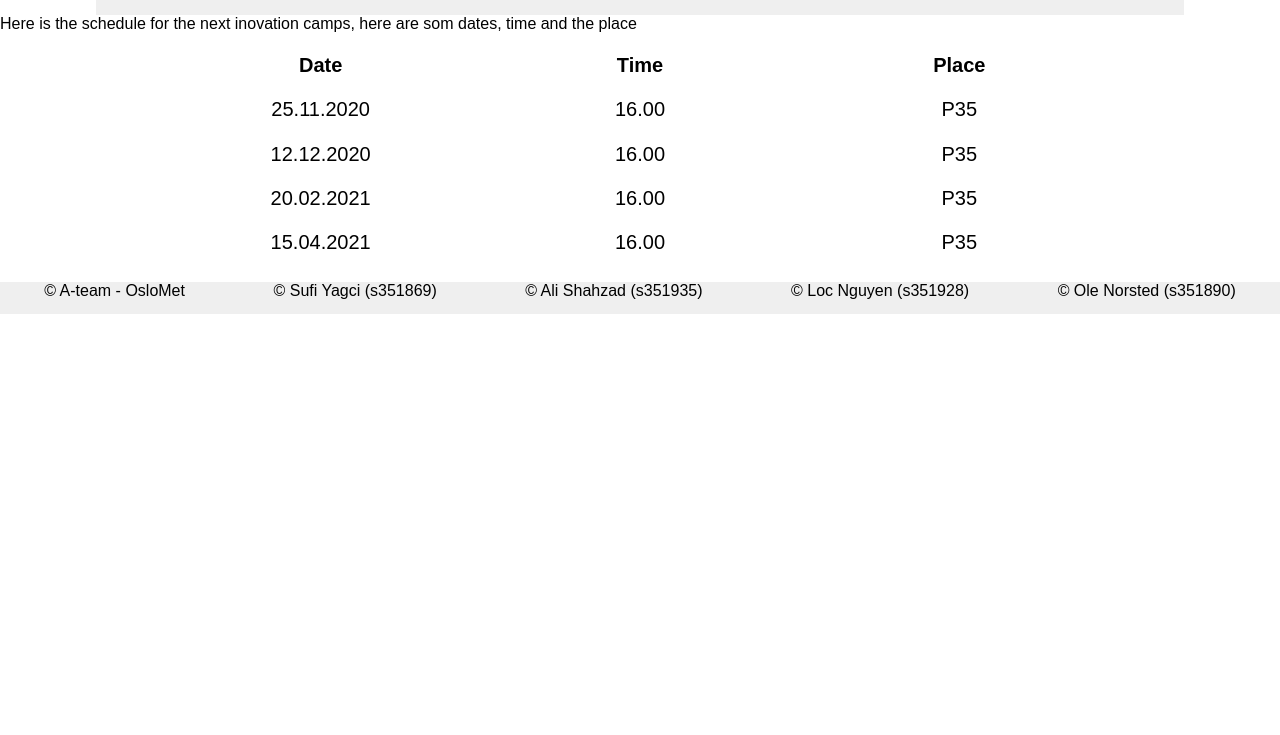
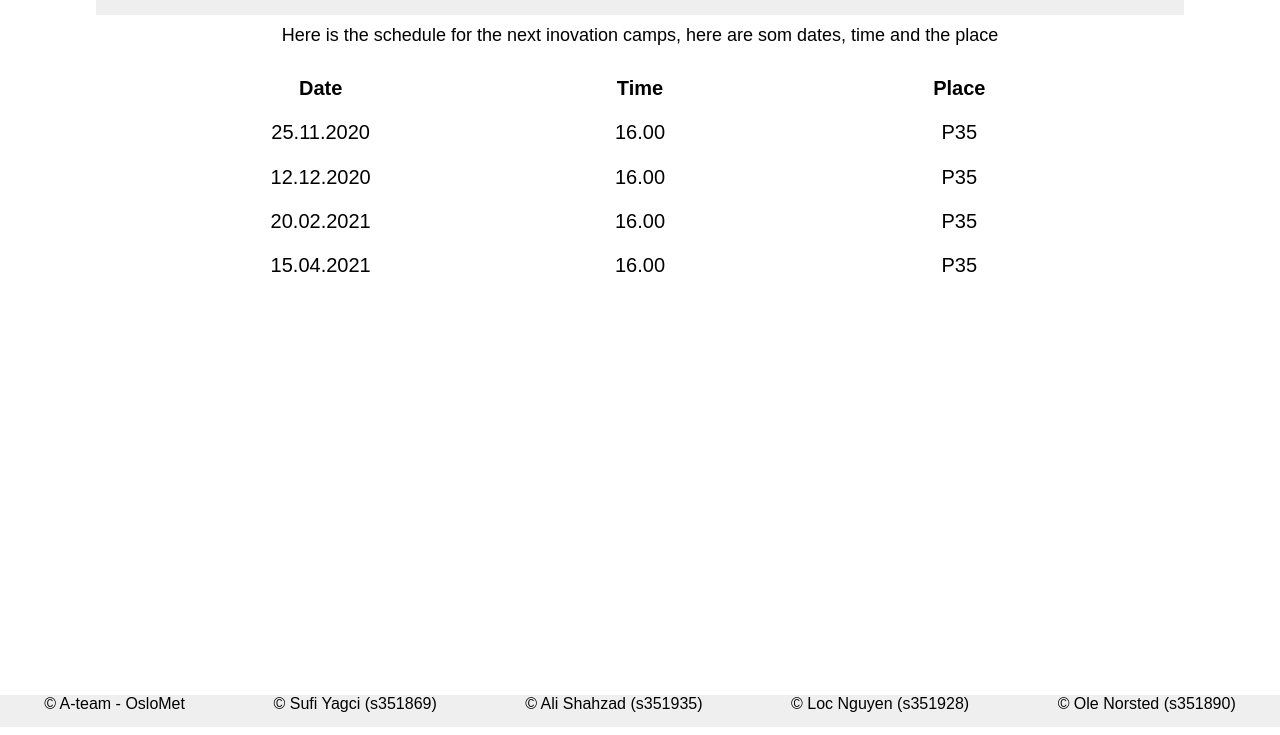
Before and after one commit to OleNorsted/Make_it_Responsive, a plain HTML site: page html-files/Schedule.html in a window 1280 px wide. Shown: the part 65-800 px from the top of the page. Drawn offline with Linux system fonts and the light colour scheme.

Commit message:
Update Schedule.css

```diff
--- a/CSS/Schedule.css
+++ b/CSS/Schedule.css
@@ -12,3 +12,17 @@ th,td{
     padding-top: 2%;
     font-size: 20px;
 }
+
+p{
+    text-align: center;
+    margin: 10px;
+    font-size: large;
+}
+
+.foot{
+    position: fixed;
+    bottom: 0;
+    width: 100%;
+    min-height: 40px;
+    max-height: 110px;
+}
```
